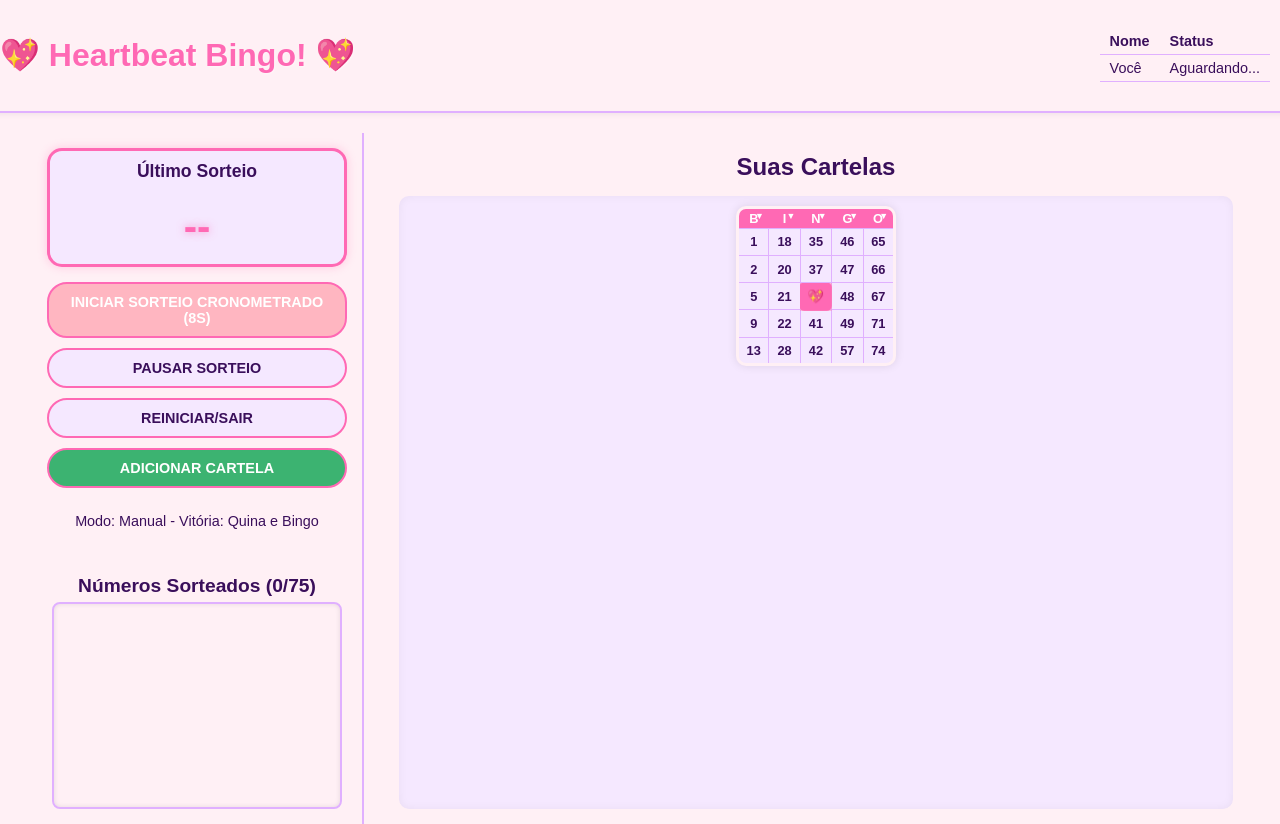
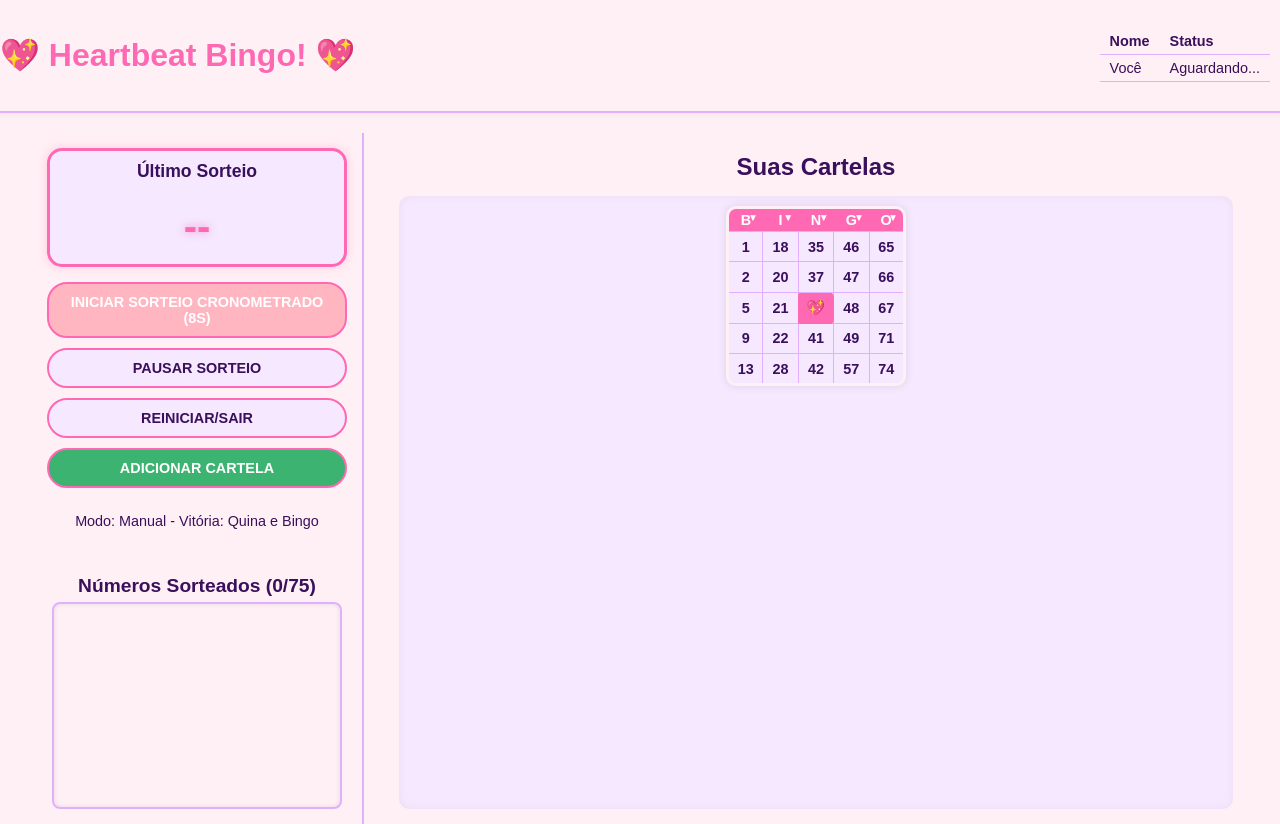
Before and after one commit to edurlima/Heartbeat-Bingo, a website: page public/index.html in a window 1280 px wide. Both pictures are taken after typing "Sample" into the empty fields and a click on the button "INICIAR JOGO". Shown: the top 824 px of the page. Drawn offline with nearby package versions, Linux system fonts and the light colour scheme; no server answers.

Commit message:
Update dimensions and padding in style.css
Adjusted dimensions and padding for better layout.

```diff
--- a/public/style.css
+++ b/public/style.css
@@ -286,12 +286,9 @@ body {
 }
 
 .cartela-exemplo {
-    /* Largura definida para a proporção quadrada */
-    width: 160px;
+    /* Largura aumentada minimamente (160px -> 180px) */
+    width: 180px;
     max-width: 100%;
-    /* Altura definida para tentar forçar o quadrado (160px) */
-    height: 160px; /* CRÍTICO: Força a altura */
-    table-layout: fixed; /* Ajuda a distribuir o espaço uniformemente */
     margin: 0;
     border: 3px solid var(--cor-borda);
     border-radius: 10px;
@@ -300,17 +297,20 @@ body {
     background-color: var(--cor-fundo-claro);
     border-collapse: collapse;
     transition: all 0.3s ease-in-out;
+    /* Altura ajustada para manter o quadrado (160px -> 180px) */
+    height: 180px;
+    table-layout: fixed;
 }
 
 .cartela-exemplo th {
     background-color: var(--cor-principal);
     color: var(--cor-texto-claro);
-    padding: 2px 0; /* Padding vertical do cabeçalho MÍNIMO */
-    font-size: 0.8em; /* Fonte ainda menor */
+    padding: 3px 0; /* Padding vertical do cabeçalho levemente aumentado (2px -> 3px) */
+    font-size: 0.9em; /* Fonte levemente aumentada (0.8em -> 0.9em) */
     cursor: pointer;
     user-select: none;
     position: relative;
-    height: 10%; /* Tenta forçar o cabeçalho a ocupar menos espaço */
+    height: 10%;
 }
 
 .cartela-exemplo th::after {
@@ -323,7 +323,7 @@ body {
 
 .cartela-exemplo tbody {
     display: table-row-group;
-    height: 90%; /* Tenta forçar o corpo a ocupar o restante */
+    height: 90%;
     max-height: 0;
     overflow: hidden;
     transition: max-height 0.3s ease-in-out, opacity 0.3s;
@@ -342,12 +342,12 @@ body {
 
 .cartela-celula {
     border: 1px solid var(--cor-borda);
-    padding: 1px; /* CRÍTICO: Padding vertical e horizontal no MÍNIMO */
+    padding: 2px; /* Padding vertical e horizontal levemente aumentado (1px -> 2px) */
     text-align: center;
     cursor: pointer;
-    font-size: 0.8em; /* Fonte no MÍNIMO */
+    font-size: 0.9em; /* Fonte levemente aumentada (0.8em -> 0.9em) */
     font-weight: bold;
-    height: 20%; /* Tenta dividir a altura do tbody (90%/5 = 18%, arredonda para 20%) */
+    height: 20%;
     background-color: var(--cor-fundo-escuro);
     color: var(--cor-texto-escuro);
     transition: all 0.2s;
```
